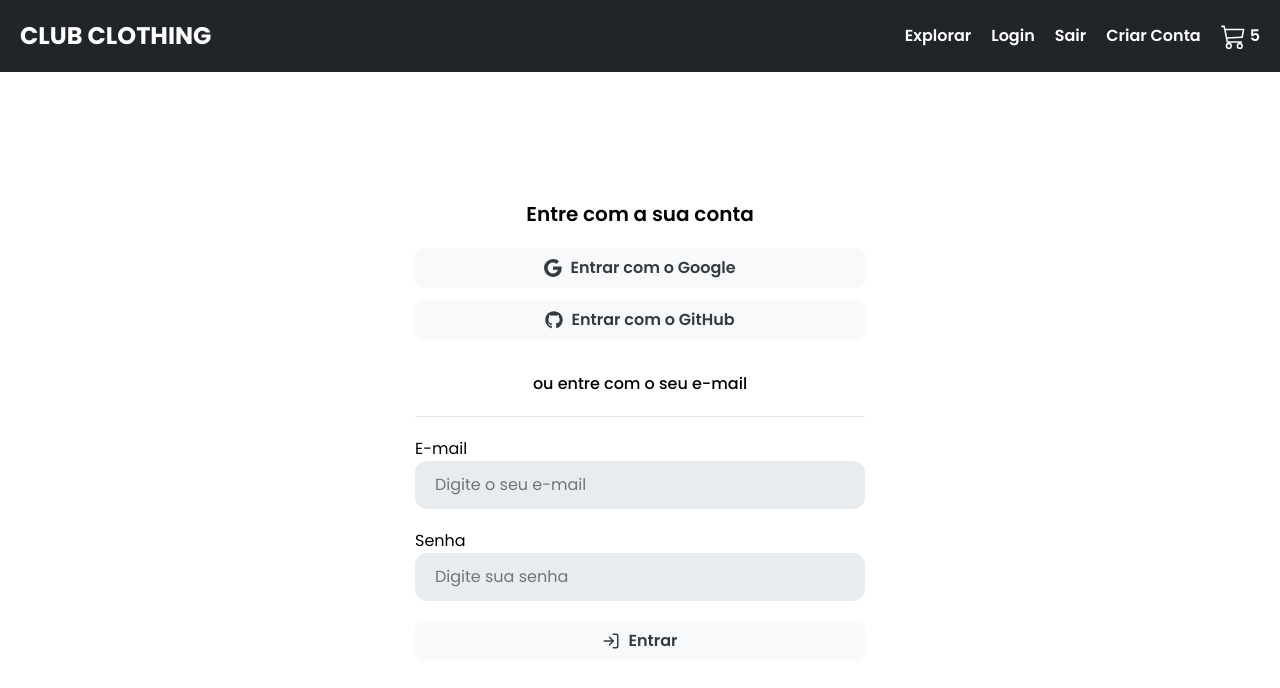
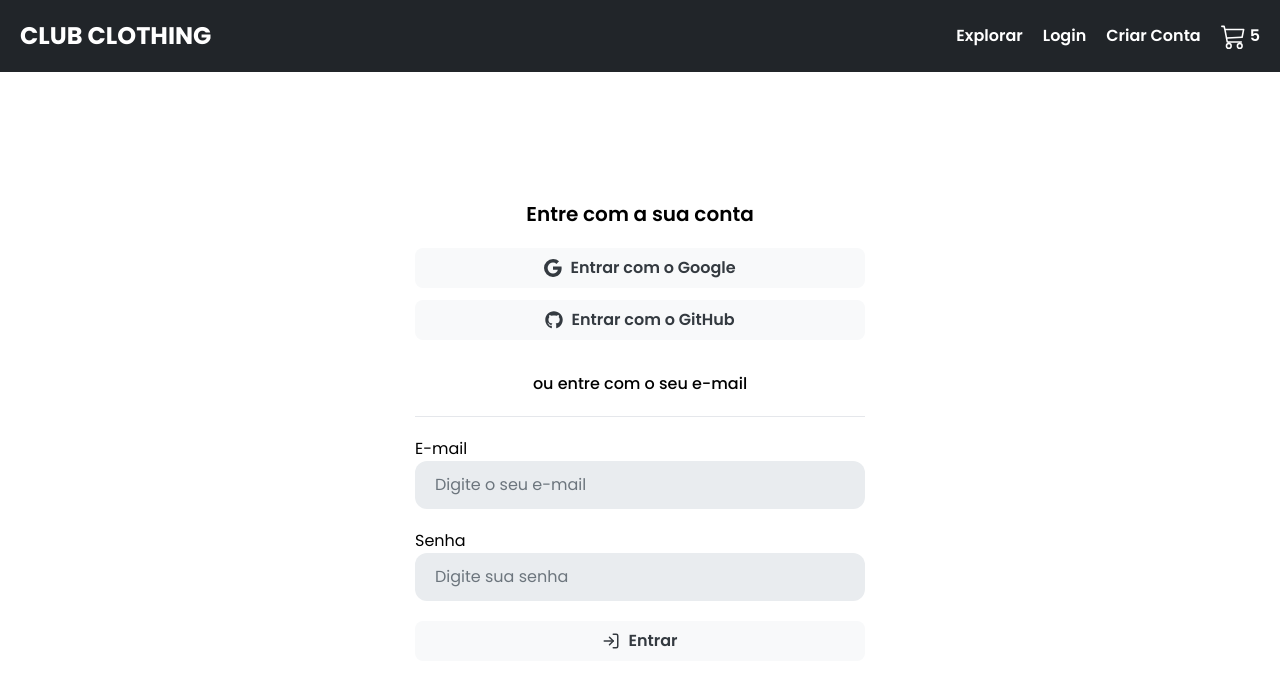
Before and after one commit to ryanolv/E-Commerce, a React (Vite) app: page /login in a window 1280 px wide. Shown: the top 688 px of the page. Built offline with nearby package versions, Linux system fonts and the light colour scheme; no server answers.

Commit message:
feat: ensure login, account criation and sign out button are shown based on authentication state

```diff
--- a/src/components/header/HeaderComponent.tsx
+++ b/src/components/header/HeaderComponent.tsx
@@ -2,10 +2,15 @@
 import { signOut } from "firebase/auth";
 import { BsCart3 } from "react-icons/bs";
 import { useNavigate } from "react-router-dom";
+import { useContext } from "react";
+
 import { auth } from "../../config/firebase-config";
+import { UserContext } from "../../contexts/UserContext";
 
 function Header() {
   const navigate = useNavigate();
+
+  const { isAuthenticated } = useContext(UserContext);
 
   const handleLoginClick = () => {
     navigate("/login");
@@ -22,6 +27,8 @@ function Header() {
         <div className="flex cursor-pointer items-center text-base font-semibold">
           Explorar
         </div>
+        {!isAuthenticated && (
+          <>
             <div
               className="flex cursor-pointer items-center text-base font-semibold"
               onClick={handleLoginClick}
@@ -30,16 +37,21 @@ function Header() {
             </div>
             <div
               className="flex cursor-pointer items-center text-base font-semibold"
+              onClick={handleSignUpClick}
+            >
+              Criar Conta
+            </div>
+          </>
+        )}
+        {isAuthenticated && (
+          <div
+            className="flex cursor-pointer items-center text-base font-semibold"
             onClick={() => signOut(auth)}
           >
             Sair
           </div>
-        <div
-          className="flex cursor-pointer items-center text-base font-semibold"
-          onClick={handleSignUpClick}
-        >
-          Criar Conta
-        </div>
+        )}
+
         <div className="flex cursor-pointer items-center text-base font-semibold">
           <BsCart3 size={25} />
           <p className="ml-1">5</p>
```
Lines whose indentation alone changed are shown as unchanged.
